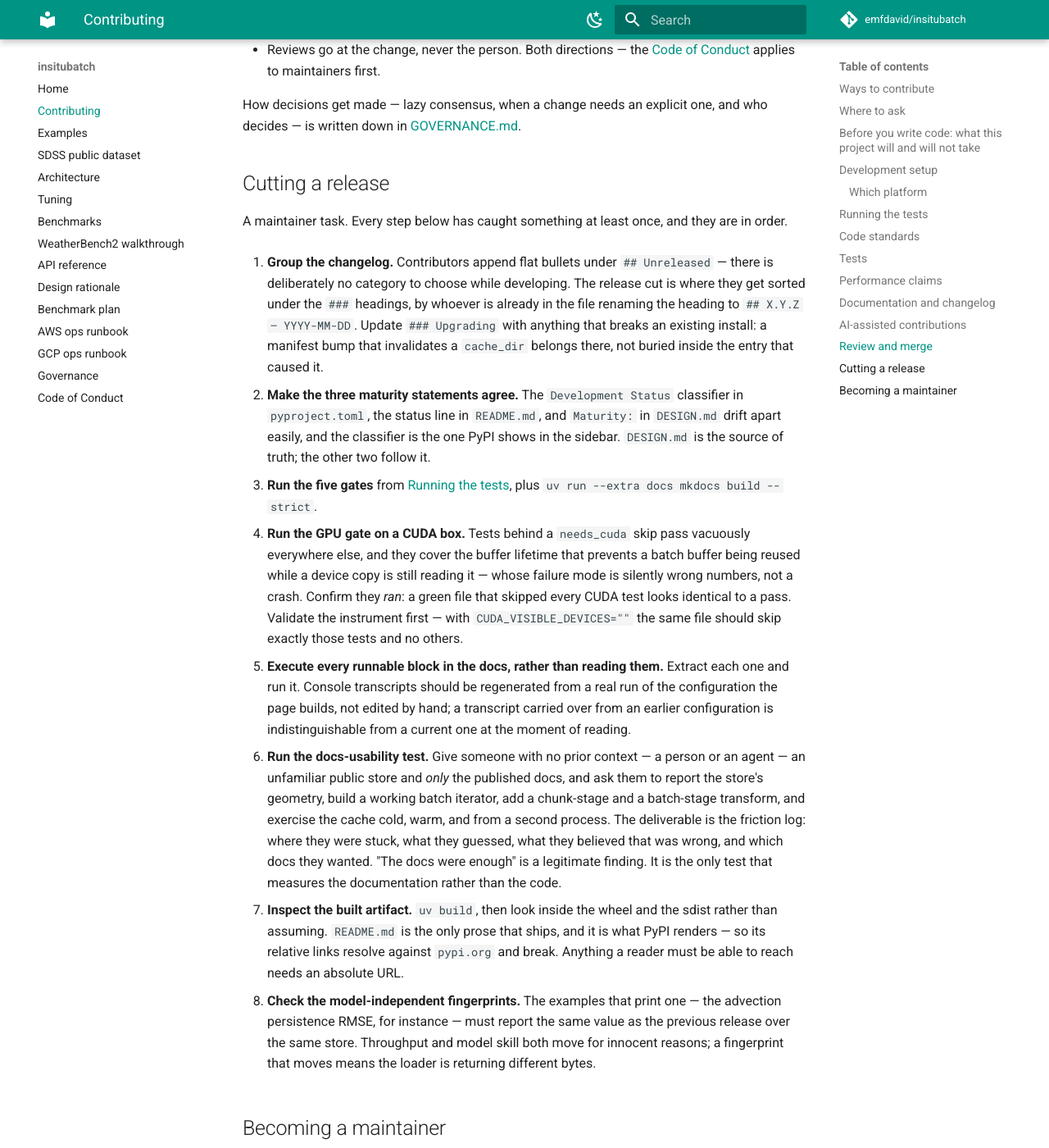
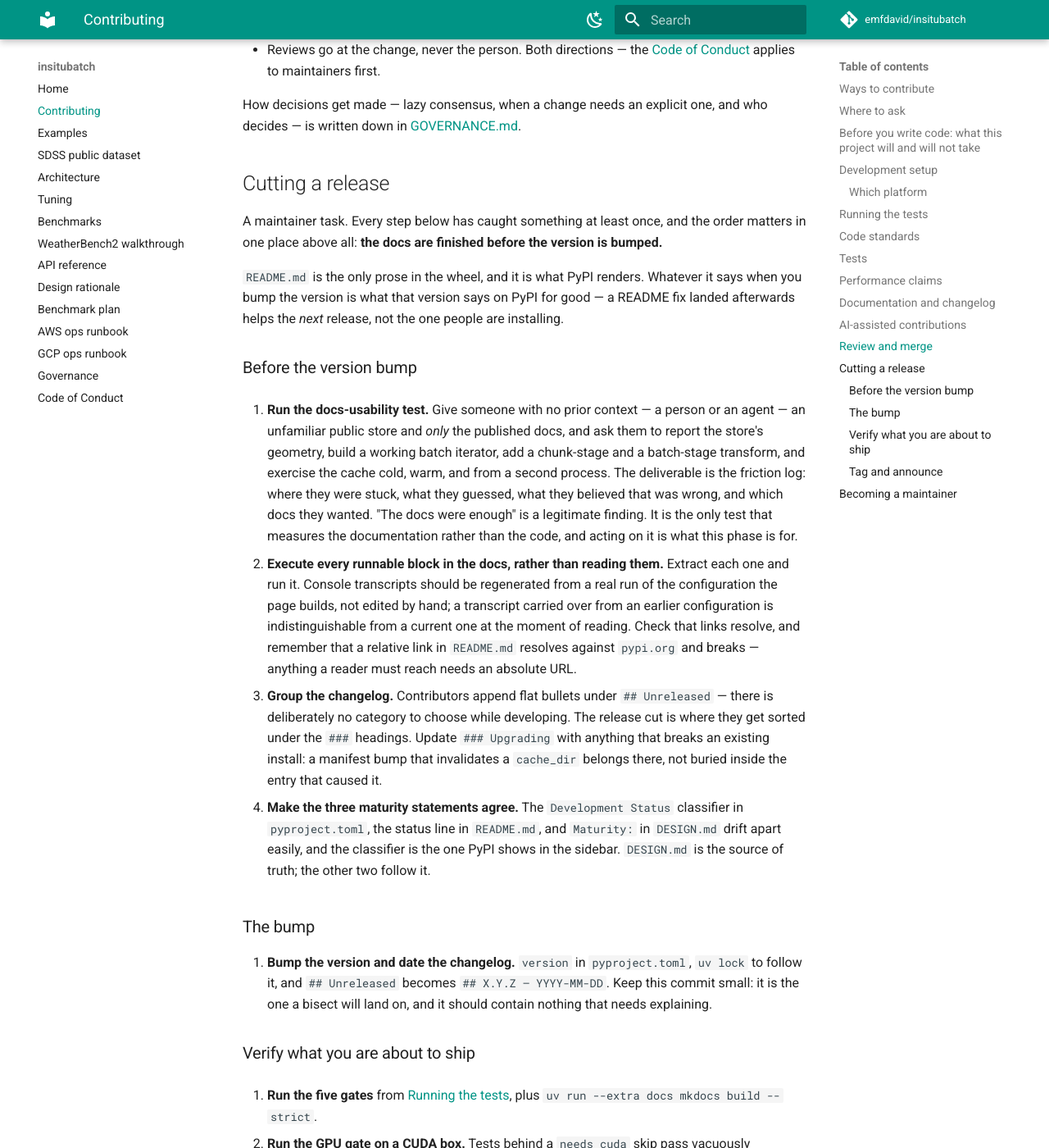
Before and after one commit to emfdavid/insitubatch, an MkDocs documentation site: the page built from docs/contributing.md, in a window 1280 px wide and 1400 px high, scrolled down 6979 px. Shown: the whole window at 82% size. Built offline with MkDocs 1.6.1 and Material for MkDocs 9.7.7, drawn with Linux system fonts in a browser that asks for light colours; comment, search, counter and statistics services are not loaded; some of the changed text lies outside the part shown.

Commit message:
docs: order the release process around the one constraint that binds
The checklist had the steps but not the ordering, and the ordering is what bit us: the
README is the only prose in the wheel and it is what PyPI renders, so whatever it says
at bump time is what that version says on PyPI for good. A README fix landed afterwards
helps the next release, not the one people install. That is now the section's opening
claim, and the steps are grouped into "before the version bump", "the bump", "verify
what you are about to ship", and "tag and announce" so the constraint is structural
rather than a remark someone can read past.

Two steps were missing outright. There was no instruction to bump the version at all --
the checklist renamed the changelog heading and never touched `pyproject.toml` -- and
nothing said to write the release notes. Both are now steps of their own.

The release-notes step carries the compression rule (one line per entry, lead with the
verb, keep only the consequence, reuse the changelog's groups as headings, link the
changelog for the reasoning) and one trap worth writing down: an issue reference that
meant another project's tracker in the changelog renders on a GitHub release page as
this project's issue number, pointing at something unrelated.

Co-Authored-By: Claude Opus 5 <noreply@anthropic.com>
Claude-Session: https://claude.ai/code/session_01YGUS3Yz9ip4hggAQfnnuFk

```diff
--- a/docs/contributing.md
+++ b/docs/contributing.md
@@ -295,52 +295,81 @@ decides — is written down in
 
 ## Cutting a release
 
-A maintainer task. Every step below has caught something at least once, and they are in order.
+A maintainer task. Every step below has caught something at least once, and the order matters
+in one place above all: **the docs are finished before the version is bumped.**
 
-1. **Group the changelog.** Contributors append flat bullets under `## Unreleased` — there is
+`README.md` is the only prose in the wheel, and it is what PyPI renders. Whatever it says when
+you bump the version is what that version says on PyPI for good — a README fix landed
+afterwards helps the *next* release, not the one people are installing.
+
+### Before the version bump
+
+1. **Run the docs-usability test.** Give someone with no prior context — a person or an agent
+   — an unfamiliar public store and *only* the published docs, and ask them to report the
+   store's geometry, build a working batch iterator, add a chunk-stage and a batch-stage
+   transform, and exercise the cache cold, warm, and from a second process. The deliverable is
+   the friction log: where they were stuck, what they guessed, what they believed that was
+   wrong, and which docs they wanted. "The docs were enough" is a legitimate finding. It is
+   the only test that measures the documentation rather than the code, and acting on it is
+   what this phase is for.
+
+2. **Execute every runnable block in the docs, rather than reading them.** Extract each one
+   and run it. Console transcripts should be regenerated from a real run of the configuration
+   the page builds, not edited by hand; a transcript carried over from an earlier
+   configuration is indistinguishable from a current one at the moment of reading. Check that
+   links resolve, and remember that a relative link in `README.md` resolves against
+   `pypi.org` and breaks — anything a reader must reach needs an absolute URL.
+
+3. **Group the changelog.** Contributors append flat bullets under `## Unreleased` — there is
    deliberately no category to choose while developing. The release cut is where they get
-   sorted under the `###` headings, by whoever is already in the file renaming the heading to
-   `## X.Y.Z — YYYY-MM-DD`. Update `### Upgrading` with anything that breaks an existing
-   install: a manifest bump that invalidates a `cache_dir` belongs there, not buried inside
-   the entry that caused it.
+   sorted under the `###` headings. Update `### Upgrading` with anything that breaks an
+   existing install: a manifest bump that invalidates a `cache_dir` belongs there, not buried
+   inside the entry that caused it.
 
-2. **Make the three maturity statements agree.** The `Development Status` classifier in
+4. **Make the three maturity statements agree.** The `Development Status` classifier in
    `pyproject.toml`, the status line in `README.md`, and `Maturity:` in `DESIGN.md` drift
    apart easily, and the classifier is the one PyPI shows in the sidebar. `DESIGN.md` is the
    source of truth; the other two follow it.
 
-3. **Run the five gates** from [Running the tests](#running-the-tests), plus
+### The bump
+
+5. **Bump the version and date the changelog.** `version` in `pyproject.toml`, `uv lock` to
+   follow it, and `## Unreleased` becomes `## X.Y.Z — YYYY-MM-DD`. Keep this commit small: it
+   is the one a bisect will land on, and it should contain nothing that needs explaining.
+
+### Verify what you are about to ship
+
+6. **Run the five gates** from [Running the tests](#running-the-tests), plus
    `uv run --extra docs mkdocs build --strict`.
 
-4. **Run the GPU gate on a CUDA box.** Tests behind a `needs_cuda` skip pass vacuously
+7. **Run the GPU gate on a CUDA box.** Tests behind a `needs_cuda` skip pass vacuously
    everywhere else, and they cover the buffer lifetime that prevents a batch buffer being
    reused while a device copy is still reading it — whose failure mode is silently wrong
    numbers, not a crash. Confirm they *ran*: a green file that skipped every CUDA test looks
    identical to a pass. Validate the instrument first — with `CUDA_VISIBLE_DEVICES=""` the
    same file should skip exactly those tests and no others.
 
-5. **Execute every runnable block in the docs, rather than reading them.** Extract each one
-   and run it. Console transcripts should be regenerated from a real run of the configuration
-   the page builds, not edited by hand; a transcript carried over from an earlier
-   configuration is indistinguishable from a current one at the moment of reading.
-
-6. **Run the docs-usability test.** Give someone with no prior context — a person or an agent
-   — an unfamiliar public store and *only* the published docs, and ask them to report the
-   store's geometry, build a working batch iterator, add a chunk-stage and a batch-stage
-   transform, and exercise the cache cold, warm, and from a second process. The deliverable is
-   the friction log: where they were stuck, what they guessed, what they believed that was
-   wrong, and which docs they wanted. "The docs were enough" is a legitimate finding. It is
-   the only test that measures the documentation rather than the code.
-
-7. **Inspect the built artifact.** `uv build`, then look inside the wheel and the sdist rather
-   than assuming. `README.md` is the only prose that ships, and it is what PyPI renders — so
-   its relative links resolve against `pypi.org` and break. Anything a reader must be able to
-   reach needs an absolute URL.
-
 8. **Check the model-independent fingerprints.** The examples that print one — the advection
    persistence RMSE, for instance — must report the same value as the previous release over
    the same store. Throughput and model skill both move for innocent reasons; a fingerprint
    that moves means the loader is returning different bytes.
+
+9. **Inspect the built artifact.** `uv build`, then look inside the wheel and the sdist rather
+   than assuming: the modules, `py.typed`, the console script, the licence, and the README
+   embedded in `METADATA`. Install the wheel into a clean venv and import the public API.
+
+### Tag and announce
+
+10. **Draft the release notes from the grouped changelog.** The changelog's house style — a
+    bold lead-in and then why it mattered — is right for the file and wrong for a release
+    page. For the tag, compress each entry to **one line**: lead with the verb (`Fixed:` /
+    `Added:` / `Changed:`), keep only the consequence that changes what a reader does, and
+    reuse the `###` groups as headings with the upgrading notes first. Link the changelog for
+    the reasoning rather than reproducing it.
+
+    Strip issue references that belong to other projects. A `#22346` that meant `jax#22346`
+    in the changelog renders on a GitHub release page as *your* issue number, pointing at
+    something unrelated.
 
 ## Becoming a maintainer
 
```
